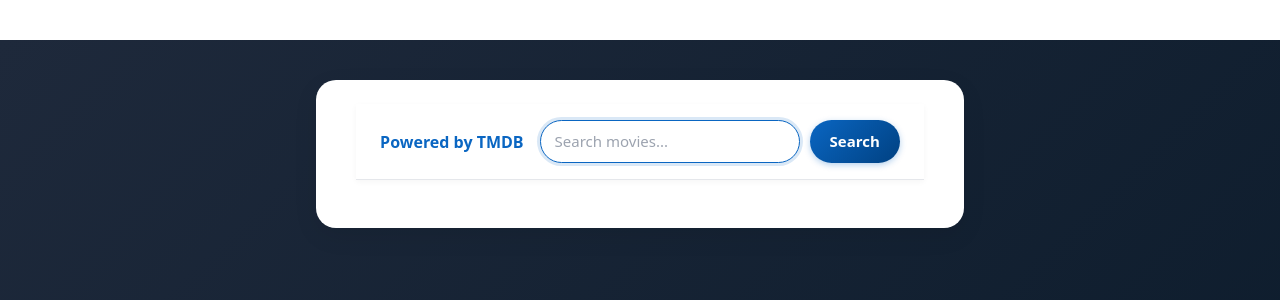
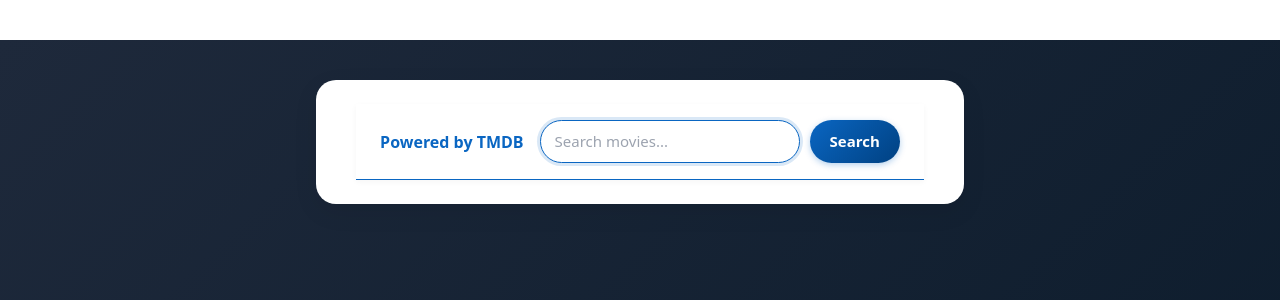
Before and after one commit to Yaroslav13-13/04-react-query, a React (Vite) app: page / in a window 1280 px wide. Shown: the top 300 px of the page. Built offline with nearby package versions, Linux system fonts and the light colour scheme.

Commit message:
04-react-query

```diff
--- a/src/components/SearchBar/SearchBar.module.css
+++ b/src/components/SearchBar/SearchBar.module.css
@@ -1,9 +1,9 @@
 .header {
   padding: 16px 24px;
   background: #ffffff;
-  border-bottom: 1px solid #e5e7eb;
+  border-bottom: 1px solid #0a66c2;
   box-shadow: 0 2px 6px rgba(0, 0, 0, 0.04);
-  margin-bottom: 24px;
+  /* margin-bottom: 24px; */
   position: sticky;
   top: 0;
   z-index: 10;
@@ -54,7 +54,6 @@
   border-color: #0a66c2;
   background: #fff;
   box-shadow: 0 0 0 3px rgba(10, 102, 194, 0.15);
-  outline: none;
 }
 
 .button {
```
